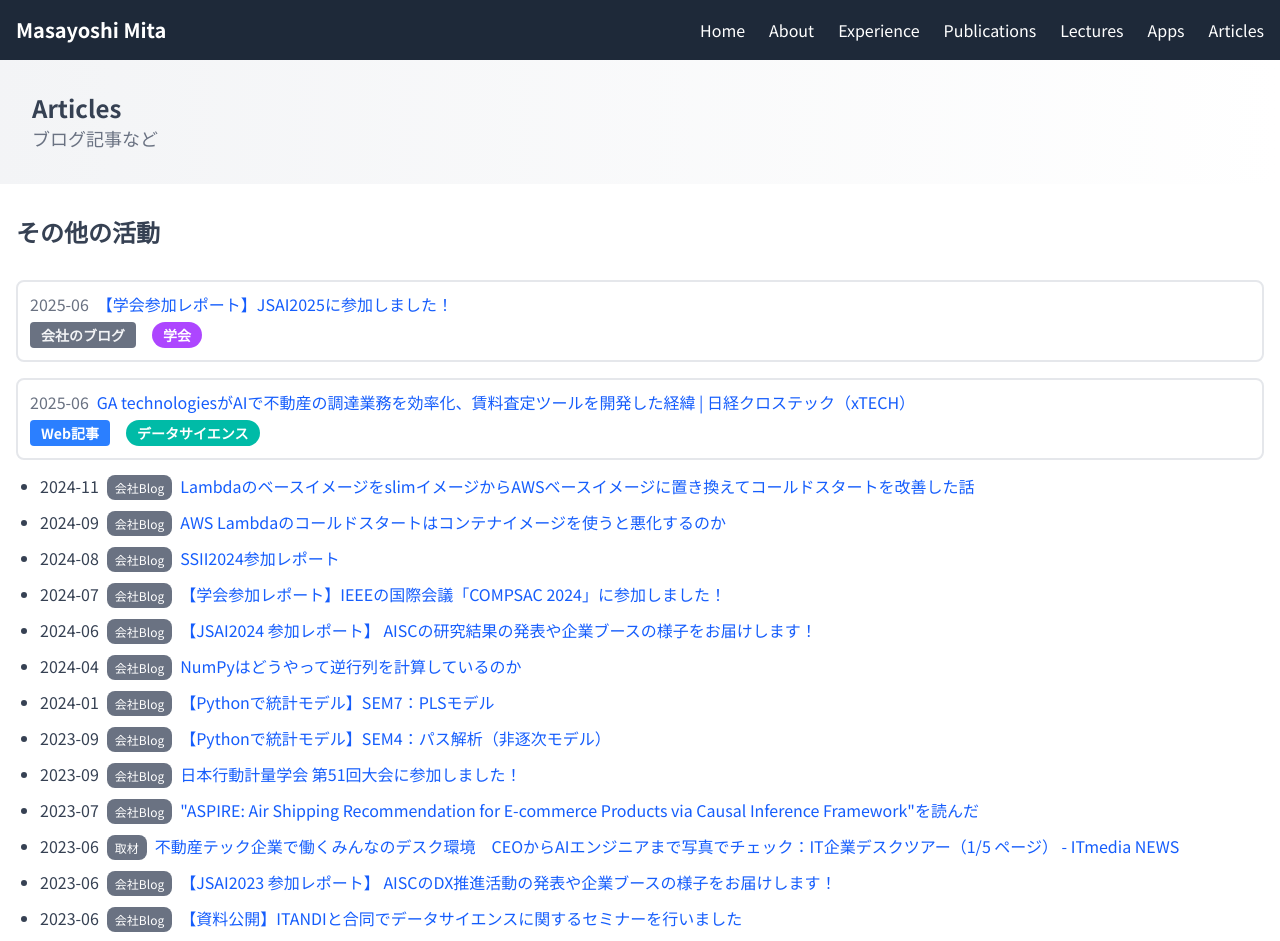
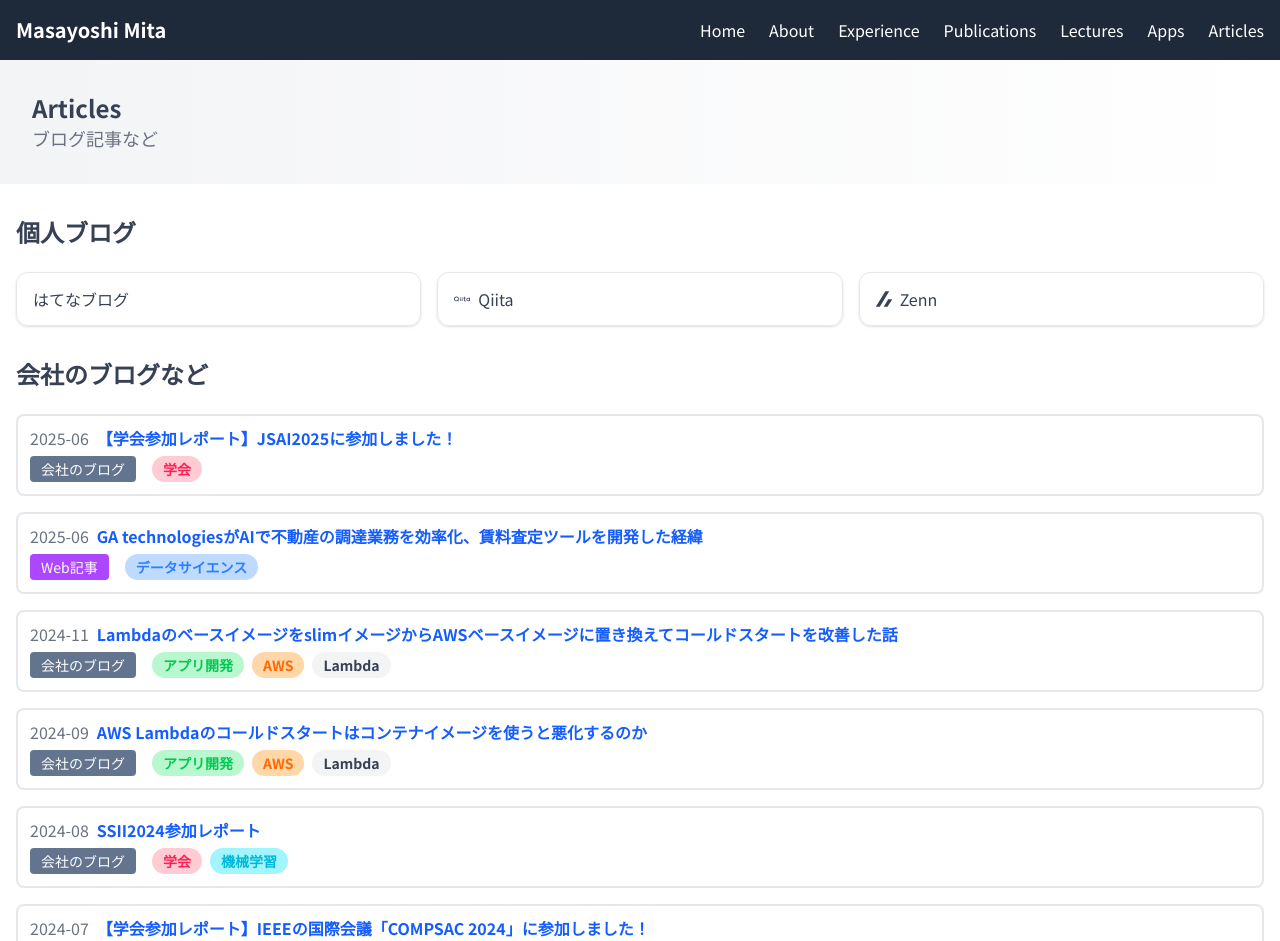
Before and after one commit to nigimitama/nigimitama.github.io, a Next.js app: page /articles in a window 1280 px wide. Shown: the top 941 px of the page. Built offline with nearby package versions, Linux system fonts and the light colour scheme.

Commit message:
feat: Articlesページを更新

```diff
--- a/app/articles/components/ArticleLink.tsx
+++ b/app/articles/components/ArticleLink.tsx
@@ -4,26 +4,29 @@ import { Badge } from "@/components/ui/badge"
 type Category = "会社のブログ" | "個人のブログ" | "Web記事" | "イベント"
 
 const categoryColors: Record<Category, string> = {
-  会社のブログ: "bg-gray-500 text-gray-100",
-  個人のブログ: "bg-green-500 text-white",
-  Web記事: "bg-blue-500 text-white",
-  イベント: "bg-yellow-500 text-white",
+  会社のブログ: "bg-slate-500 text-white",
+  個人のブログ: "bg-teal-500 text-white",
+  Web記事: "bg-purple-500 text-white",
+  イベント: "bg-amber-500 text-white",
 }
 
-type Tag = "学会" | "データサイエンス" | "アプリ開発"
-
-const tagColors: Record<Tag, string> = {
-  学会: "bg-purple-500 text-white",
-  データサイエンス: "bg-teal-500 text-white",
-  アプリ開発: "bg-orange-500 text-white",
-}
+const tagColors = new Map<string, string>([
+  ["学会", "bg-rose-200 text-rose-500"],
+  ["データサイエンス", "bg-blue-200 text-blue-500"],
+  ["統計学", "bg-sky-200 text-sky-500"],
+  ["機械学習", "bg-cyan-200 text-cyan-500"],
+  ["因果推論", "bg-teal-200 text-teal-500"],
+  ["数学", "bg-emerald-200 text-emerald-500"],
+  ["アプリ開発", "bg-green-200 text-green-500"],
+  ["AWS", "bg-orange-200 text-orange-500"],
+])
 
 export interface ArticleLinkProps {
   href: string
   title: string
   category: Category
   date?: string
-  tags?: Tag[]
+  tags?: string[]
 }
 
 export function ArticleLink({ date, href, title, category, tags }: ArticleLinkProps) {
@@ -32,17 +35,21 @@ export function ArticleLink({ date, href, title, category, tags }: ArticleLinkPr
       <div className="flex gap-2 items-center">
         <p className="text-gray-500">{date}</p>
         <Link href={href}>
-          <span>{title}</span>
+          <span className="font-bold">{title}</span>
         </Link>
       </div>
 
       <div className="flex flex-wrap gap-4 mt-2">
-        <Badge className={`text-sm rounded-sm ${categoryColors[category]}`}>{category}</Badge>
+        <Badge className={`text-sm font-medium rounded-sm ${categoryColors[category]}`}>{category}</Badge>
 
         <div className="flex flex-wrap gap-2">
           {(tags ?? []).map((tag, index) => {
             return (
-              <Badge key={index} variant="default" className={`text-sm ${tagColors[tag]}`}>
+              <Badge
+                key={index}
+                variant="default"
+                className={`text-sm font-semibold ${tagColors.get(tag) ?? "bg-gray-100"}`}
+              >
                 {tag}
               </Badge>
             )
--- a/app/articles/page.tsx
+++ b/app/articles/page.tsx
@@ -1,11 +1,69 @@
 import Title from "../components/Title"
 import { ArticleLink, ArticleLinkProps } from "./components/ArticleLink"
+import { Card } from "@/components/ui/card"
+import { SiQiita, SiZenn } from "react-icons/si"
 
 export const metadata = {
   title: "Articles - Masayoshi Mita",
 }
 
 export default function ArticlesPage() {
+  return (
+    <>
+      <Title title="Articles" subtitle="ブログ記事など" />
+      <main className="container mx-auto">
+        <article className="my-8 px-4">
+          <section className="my-8">
+            <h2 className="text-2xl font-bold mb-6">個人ブログ</h2>
+            <PersonalBlog />
+          </section>
+
+          <section className="my-8">
+            <h2 className="text-2xl font-bold mb-6">会社のブログなど</h2>
+            <TechBlog />
+          </section>
+        </article>
+      </main>
+    </>
+  )
+}
+
+const PersonalBlog = () => {
+  const blogs = [
+    {
+      title: "はてなブログ",
+      href: "https://nigimitama.hatenablog.jp/",
+    },
+    {
+      icon: <SiQiita />,
+      title: "Qiita",
+      href: "https://qiita.com/mitama",
+    },
+    {
+      icon: <SiZenn />,
+      title: "Zenn",
+      href: "https://zenn.dev/nigimitama",
+    },
+  ]
+  return (
+    <div className="grid grid-cols-3 gap-4">
+      {blogs.map((e) => {
+        return (
+          <a href={e.href} target="_blank" rel="noopener noreferrer">
+            <Card className="hover:shadow-md hover:text-gray-400">
+              <div className="flex items-center gap-2">
+                {e.icon ?? ""}
+                {e.title}
+              </div>
+            </Card>
+          </a>
+        )
+      })}
+    </div>
+  )
+}
+
+const TechBlog = () => {
   const articles: ArticleLinkProps[] = [
     {
       date: "2025-06",
@@ -17,22 +75,118 @@ export default function ArticlesPage() {
     {
       date: "2025-06",
       href: "https://xtech.nikkei.com/atcl/nxt/column/18/03210/052800001/",
-      title: "GA technologiesがAIで不動産の調達業務を効率化、賃料査定ツールを開発した経緯 | 日経クロステック（xTECH）",
+      title: "GA technologiesがAIで不動産の調達業務を効率化、賃料査定ツールを開発した経緯",
       category: "Web記事",
       tags: ["データサイエンス"],
     },
+    {
+      date: "2024-11",
+      href: "https://note.com/kind_ixia1/n/n83022232ba9f",
+      title: "LambdaのベースイメージをslimイメージからAWSベースイメージに置き換えてコールドスタートを改善した話",
+      category: "会社のブログ",
+      tags: ["アプリ開発", "AWS", "Lambda"],
+    },
+    {
+      date: "2024-09",
+      href: "https://note.com/kind_ixia1/n/n10ee12d0856b",
+      title: "AWS Lambdaのコールドスタートはコンテナイメージを使うと悪化するのか",
+      category: "会社のブログ",
+      tags: ["アプリ開発", "AWS", "Lambda"],
+    },
+    {
+      date: "2024-08",
+      href: "https://note.com/cute_daphne569/n/nab40180172f0",
+      title: "SSII2024参加レポート",
+      category: "会社のブログ",
+      tags: ["学会", "機械学習"],
+    },
+    {
+      date: "2024-07",
+      href: "https://note.com/kind_ixia1/n/nade7578fb861",
+      title: "【学会参加レポート】IEEEの国際会議「COMPSAC 2024」に参加しました！",
+      category: "会社のブログ",
+      tags: ["学会", "機械学習"],
+    },
+    {
+      date: "2024-06",
+      href: "https://note.com/hao_wang/n/n0b810b40d766",
+      title: "【JSAI2024 参加レポート】 AISCの研究結果の発表や企業ブースの様子をお届けします！",
+      category: "会社のブログ",
+      tags: ["学会", "機械学習"],
+    },
+    {
+      date: "2024-04",
+      href: "https://note.com/kind_ixia1/n/n30ecbb0ed360",
+      title: "NumPyはどうやって逆行列を計算しているのか",
+      category: "会社のブログ",
+      tags: ["数学"],
+    },
+    {
+      date: "2024-01",
+      href: "https://note.com/kind_ixia1/n/ndd3e1a98ac0f",
+      title: "【Pythonで統計モデル】SEM7：PLSモデル",
+      category: "会社のブログ",
+      tags: ["データサイエンス", "統計学"],
+    },
+    {
+      date: "2023-09",
+      href: "https://note.com/kind_ixia1/n/nc865d10a0c23",
+      title: "【Pythonで統計モデル】SEM4：パス解析（非逐次モデル）",
+      category: "会社のブログ",
+      tags: ["データサイエンス", "統計学"],
+    },
+    {
+      date: "2023-09",
+      href: "https://note.com/kind_ixia1/n/nb4203268692a",
+      title: "日本行動計量学会 第51回大会に参加しました！",
+      category: "会社のブログ",
+      tags: ["学会", "統計学"],
+    },
+    {
+      date: "2023-07",
+      href: "https://note.com/kind_ixia1/n/n3d7388449914",
+      title: '"ASPIRE: Air Shipping Recommendation for E-commerce Products via Causal Inference Framework"を読んだ',
+      category: "会社のブログ",
+      tags: ["論文", "因果推論"],
+    },
+    {
+      date: "2023-06",
+      href: "https://www.itmedia.co.jp/news/articles/2306/01/news149.html",
+      title: "不動産テック企業で働くみんなのデスク環境　CEOからAIエンジニアまで写真でチェック",
+      category: "Web記事",
+      tags: ["デスク環境"],
+    },
+    {
+      date: "2023-06",
+      href: "https://note.com/gentle_gerbil749/n/nc291d36e2813",
+      title: "【JSAI2023 参加レポート】 AISCのDX推進活動の発表や企業ブースの様子をお届けします！",
+      category: "会社のブログ",
+      tags: ["学会"],
+    },
+    {
+      date: "2023-06",
+      href: "https://note.com/kind_ixia1/n/neecec3299032",
+      title: "【資料公開】ITANDIと合同でデータサイエンスに関するセミナーを行いました",
+      category: "会社のブログ",
+      tags: ["データサイエンス", "セミナー"],
+    },
+    {
+      date: "2023-05",
+      href: "https://itandidata.peatix.com/view",
+      title: "＜ビジネスでの価値創造＞データサイエンスの基本概念と実践",
+      category: "イベント",
+      tags: ["データサイエンス", "セミナー"],
+    },
+    {
+      date: "2021-04",
+      href: "https://www.datascientist.or.jp/news/tbdatascientistbook/",
+      title: "一般社団法人データサイエンティスト協会 2022年度版就活ガイドブックにインタビューが掲載",
+      category: "Web記事",
+      tags: ["インタビュー"],
+    },
   ]
-
   return (
     <>
-      <Title title="Articles" subtitle="ブログ記事など" />
-      <main className="container mx-auto">
-        <article className="my-8 px-4">
-          <section className="my-8">
-            <h1 className="text-2xl font-bold mb-6">その他の活動</h1>
-          </section>
-
-          <section className="my-8">
       {articles.map((article, index) => (
         <ArticleLink
           key={index}
@@ -43,124 +197,6 @@ export default function ArticlesPage() {
           tags={article.tags}
         />
       ))}
-
-            <ul className="list-disc pl-6 space-y-4">
-              <li>
-                2024-11
-                <span className="bg-gray-500 text-white px-2 py-1 rounded text-xs mx-2">会社Blog</span>
-                <a href="https://note.com/kind_ixia1/n/n83022232ba9f" className="text-blue-600 hover:underline">
-                  LambdaのベースイメージをslimイメージからAWSベースイメージに置き換えてコールドスタートを改善した話
-                </a>
-              </li>
-              <li>
-                2024-09
-                <span className="bg-gray-500 text-white px-2 py-1 rounded text-xs mx-2">会社Blog</span>
-                <a href="https://note.com/kind_ixia1/n/n10ee12d0856b" className="text-blue-600 hover:underline">
-                  AWS Lambdaのコールドスタートはコンテナイメージを使うと悪化するのか
-                </a>
-              </li>
-              <li>
-                2024-08
-                <span className="bg-gray-500 text-white px-2 py-1 rounded text-xs mx-2">会社Blog</span>
-                <a href="https://note.com/cute_daphne569/n/nab40180172f0" className="text-blue-600 hover:underline">
-                  SSII2024参加レポート
-                </a>
-              </li>
-              <li>
-                2024-07
-                <span className="bg-gray-500 text-white px-2 py-1 rounded text-xs mx-2">会社Blog</span>
-                <a href="https://note.com/kind_ixia1/n/nade7578fb861" className="text-blue-600 hover:underline">
-                  【学会参加レポート】IEEEの国際会議「COMPSAC 2024」に参加しました！
-                </a>
-              </li>
-              <li>
-                2024-06
-                <span className="bg-gray-500 text-white px-2 py-1 rounded text-xs mx-2">会社Blog</span>
-                <a href="https://note.com/hao_wang/n/n0b810b40d766" className="text-blue-600 hover:underline">
-                  【JSAI2024 参加レポート】 AISCの研究結果の発表や企業ブースの様子をお届けします！
-                </a>
-              </li>
-              <li>
-                2024-04
-                <span className="bg-gray-500 text-white px-2 py-1 rounded text-xs mx-2">会社Blog</span>
-                <a href="https://note.com/kind_ixia1/n/n30ecbb0ed360" className="text-blue-600 hover:underline">
-                  NumPyはどうやって逆行列を計算しているのか
-                </a>
-              </li>
-              <li>
-                2024-01
-                <span className="bg-gray-500 text-white px-2 py-1 rounded text-xs mx-2">会社Blog</span>
-                <a href="https://note.com/kind_ixia1/n/ndd3e1a98ac0f" className="text-blue-600 hover:underline">
-                  【Pythonで統計モデル】SEM7：PLSモデル
-                </a>
-              </li>
-              <li>
-                2023-09
-                <span className="bg-gray-500 text-white px-2 py-1 rounded text-xs mx-2">会社Blog</span>
-                <a href="https://note.com/kind_ixia1/n/nc865d10a0c23" className="text-blue-600 hover:underline">
-                  【Pythonで統計モデル】SEM4：パス解析（非逐次モデル）
-                </a>
-              </li>
-              <li>
-                2023-09
-                <span className="bg-gray-500 text-white px-2 py-1 rounded text-xs mx-2">会社Blog</span>
-                <a href="https://note.com/kind_ixia1/n/nb4203268692a" className="text-blue-600 hover:underline">
-                  日本行動計量学会 第51回大会に参加しました！
-                </a>
-              </li>
-              <li>
-                2023-07
-                <span className="bg-gray-500 text-white px-2 py-1 rounded text-xs mx-2">会社Blog</span>
-                <a href="https://note.com/kind_ixia1/n/n3d7388449914" className="text-blue-600 hover:underline">
-                  "ASPIRE: Air Shipping Recommendation for E-commerce Products via Causal Inference Framework"を読んだ
-                </a>
-              </li>
-              <li>
-                2023-06
-                <span className="bg-gray-500 text-white px-2 py-1 rounded text-xs mx-2">取材</span>
-                <a
-                  href="https://www.itmedia.co.jp/news/articles/2306/01/news149.html"
-                  className="text-blue-600 hover:underline"
-                >
-                  不動産テック企業で働くみんなのデスク環境　CEOからAIエンジニアまで写真でチェック：IT企業デスクツアー（1/5
-                  ページ） - ITmedia NEWS
-                </a>
-              </li>
-              <li>
-                2023-06
-                <span className="bg-gray-500 text-white px-2 py-1 rounded text-xs mx-2">会社Blog</span>
-                <a href="https://note.com/gentle_gerbil749/n/nc291d36e2813" className="text-blue-600 hover:underline">
-                  【JSAI2023 参加レポート】 AISCのDX推進活動の発表や企業ブースの様子をお届けします！
-                </a>
-              </li>
-              <li>
-                2023-06
-                <span className="bg-gray-500 text-white px-2 py-1 rounded text-xs mx-2">会社Blog</span>
-                <a href="https://note.com/kind_ixia1/n/neecec3299032" className="text-blue-600 hover:underline">
-                  【資料公開】ITANDIと合同でデータサイエンスに関するセミナーを行いました
-                </a>
-              </li>
-              <li>
-                2023-05
-                <span className="bg-gray-500 text-white px-2 py-1 rounded text-xs mx-2">イベント</span>
-                <a href="https://itandidata.peatix.com/view" className="text-blue-600 hover:underline">
-                  ＜ビジネスでの価値創造＞データサイエンスの基本概念と実践 | Peatix
-                </a>
-              </li>
-              <li>
-                2021-04
-                <span className="bg-gray-500 text-white px-2 py-1 rounded text-xs mx-2">取材</span>
-                <a
-                  href="https://www.datascientist.or.jp/news/tbdatascientistbook/"
-                  className="text-blue-600 hover:underline"
-                >
-                  一般社団法人データサイエンティスト協会 2022年度版就活ガイドブックにインタビューが掲載
-                </a>
-              </li>
-            </ul>
-          </section>
-        </article>
-      </main>
     </>
   )
 }
--- a/components/ui/card.tsx
+++ b/components/ui/card.tsx
@@ -6,7 +6,10 @@ function Card({ className, ...props }: React.ComponentProps<"div">) {
   return (
     <div
       data-slot="card"
-      className={cn("bg-card text-card-foreground flex flex-col gap-6 rounded-xl border py-6 shadow-sm", className)}
+      className={cn(
+        "bg-card text-card-foreground border-gray-200 flex flex-col gap-6 rounded-xl border p-4 shadow-sm",
+        className
+      )}
       {...props}
     />
   )
```
Lines whose indentation alone changed are shown as unchanged.
